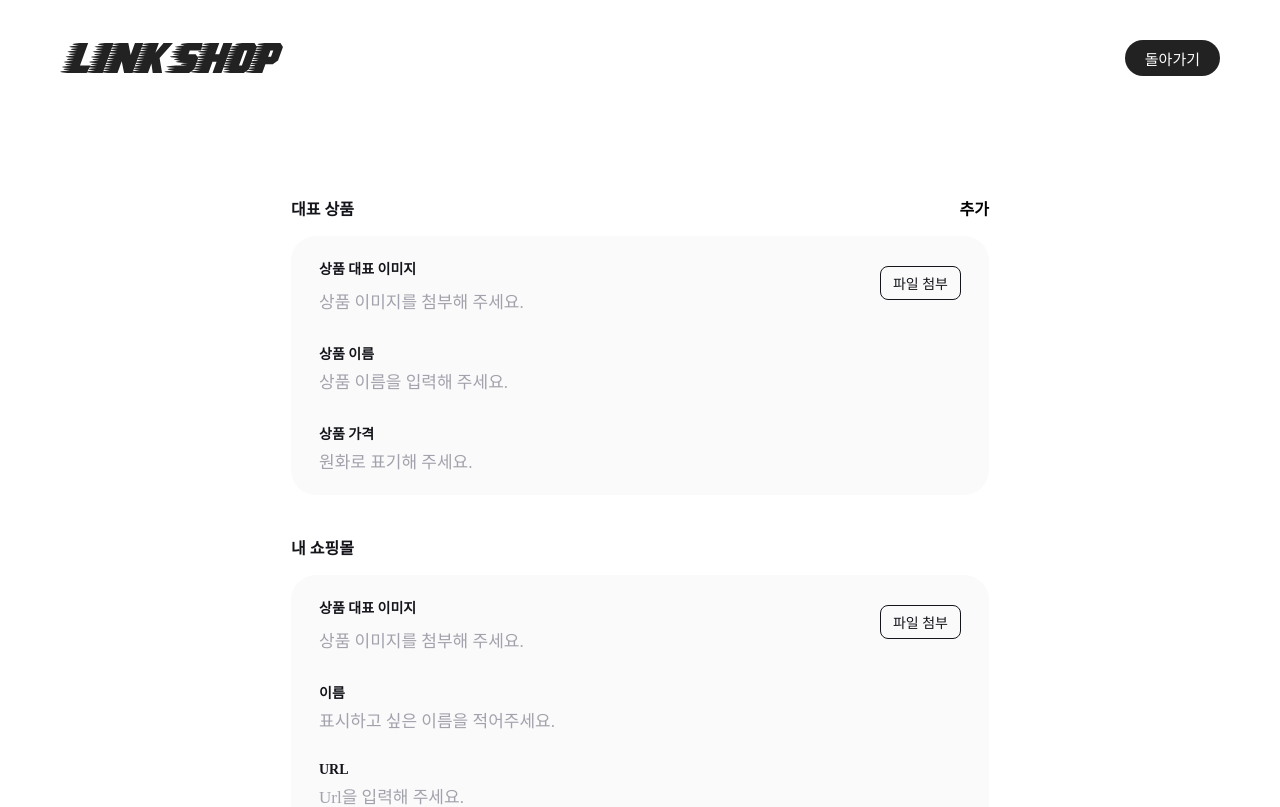
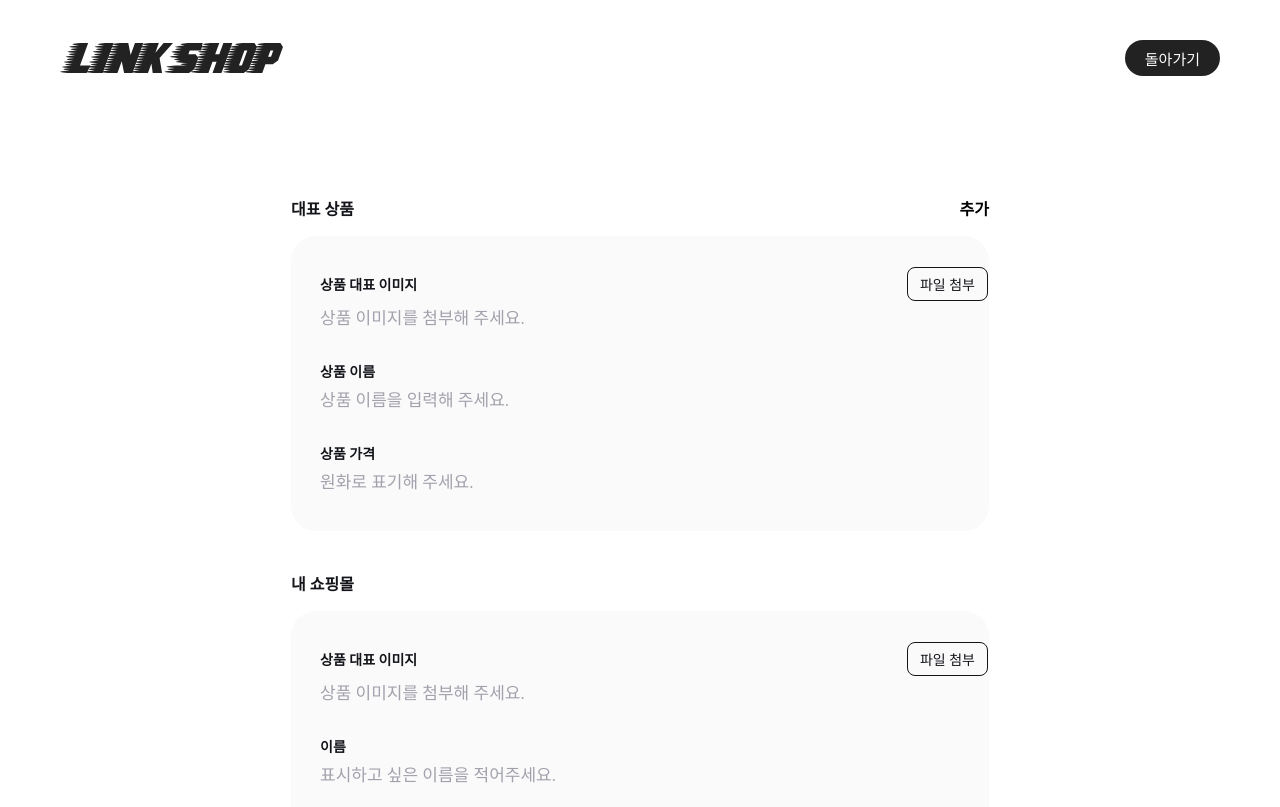
Before and after one commit to rhdtls3562/Linkshop, a React (Vite) app: page /linkpost in a window 1280 px wide. Shown: the top 807 px of the page. Built offline with nearby package versions, Linux system fonts and the light colour scheme; a web font is replaced by a local one.

Commit message:
css: Input 컴포넌트 스타일 변경

```diff
--- a/src/components/Input.module.css
+++ b/src/components/Input.module.css
@@ -2,14 +2,19 @@
 Input 컴포넌트 공통 CSS
 ===================== */
 .wrapper {
+  padding: 15px 28px;
   display: flex;
   flex-direction: column;
   gap: 10px;
   position: relative;
+  border: 1px solid transparent;
+  border-radius: 10px;
+}
+.wrapper:focus-within {
+  border: 1px solid var(--color-blue);
 }
 .input {
   background: none;
-  border: none;
   color: var(--color-gray);
   font: var(--typo-pretendard-regular-17);
 }
--- a/src/components/ProductUploader.module.css
+++ b/src/components/ProductUploader.module.css
@@ -1,8 +1,8 @@
 .form {
   display: flex;
   flex-direction: column;
-  gap: 30px;
-  padding: 22px 28px;
+  /* gap: 30px; */
+  padding: 22px 0px;
   background-color: #fafafb;
   border-radius: 25px;
 }
```
